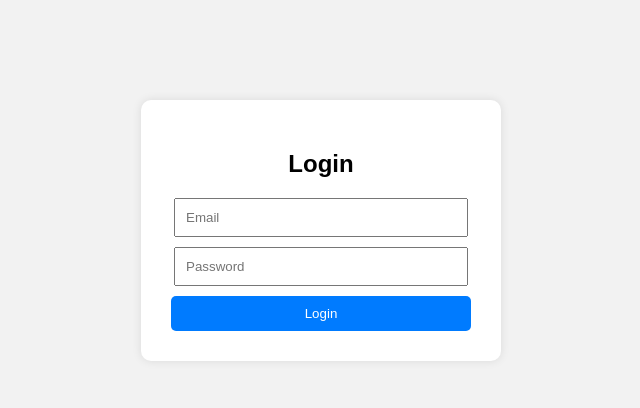
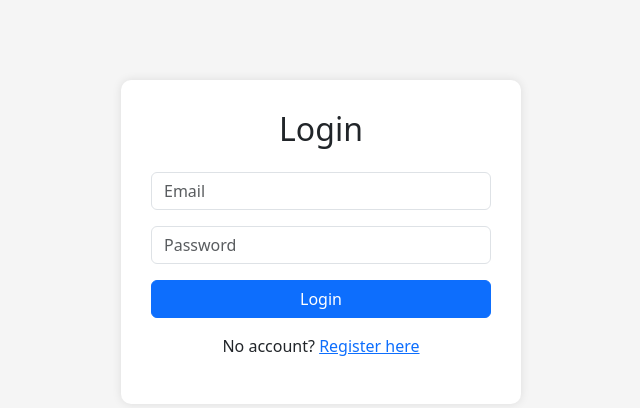
Before and after one commit to iyadalduhni/inventory-system, a Flask app: page /login in a window 1280 px wide. Shown: the top 408 px of the page, without its empty margins (319-959 px from the left). Run offline with Flask 3, Linux system fonts and the light colour scheme.

Commit message:
Update login.html

```diff
--- a/templates/login.html
+++ b/templates/login.html
@@ -1,38 +1,27 @@
 <!DOCTYPE html>
-<html lang="en">
+<html>
 <head>
-  <meta charset="UTF-8">
     <title>Login</title>
+    <link href="https://cdn.jsdelivr.net/npm/bootstrap@5.3.0/dist/css/bootstrap.min.css" rel="stylesheet">
     <style>
-    body { font-family: Arial, sans-serif; background: #f2f2f2; text-align: center; }
-    .login-box {
-      background: white;
-      padding: 30px;
-      margin: 100px auto;
-      width: 300px;
-      border-radius: 10px;
-      box-shadow: 0 0 10px rgba(0,0,0,0.1);
-    }
-    input { display: block; width: 90%; padding: 10px; margin: 10px auto; }
-    button {
-      padding: 10px; width: 100%; background: #007bff; color: white; border: none;
-      border-radius: 5px; cursor: pointer;
-    }
-    button:hover { background: #0056b3; }
-    .error { color: red; margin-top: 10px; }
+        body { background-color: #f5f5f5; }
+        .login-box { max-width: 400px; margin: 80px auto; padding: 30px; background: white; border-radius: 10px; box-shadow: 0 0 10px rgba(0,0,0,0.1); }
     </style>
 </head>
 <body>
     <div class="login-box">
-    <h2>Login</h2>
-    <form method="POST">
-      <input type="text" name="username" placeholder="Email" required>
-      <input type="password" name="password" placeholder="Password" required>
-      <button type="submit">Login</button>
+        <h2 class="text-center mb-4">Login</h2>
+        {% if error %}<div class="alert alert-danger">{{ error }}</div>{% endif %}
+        <form method="post">
+            <div class="mb-3">
+                <input type="email" class="form-control" name="email" placeholder="Email" required>
+            </div>
+            <div class="mb-3">
+                <input type="password" class="form-control" name="password" placeholder="Password" required>
+            </div>
+            <button type="submit" class="btn btn-primary w-100">Login</button>
         </form>
-    {% if error %}
-      <p class="error">{{ error }}</p>
-    {% endif %}
+        <p class="mt-3 text-center">No account? <a href="{{ url_for('register') }}">Register here</a></p>
     </div>
 </body>
 </html>
```
Lines whose indentation alone changed are shown as unchanged.
